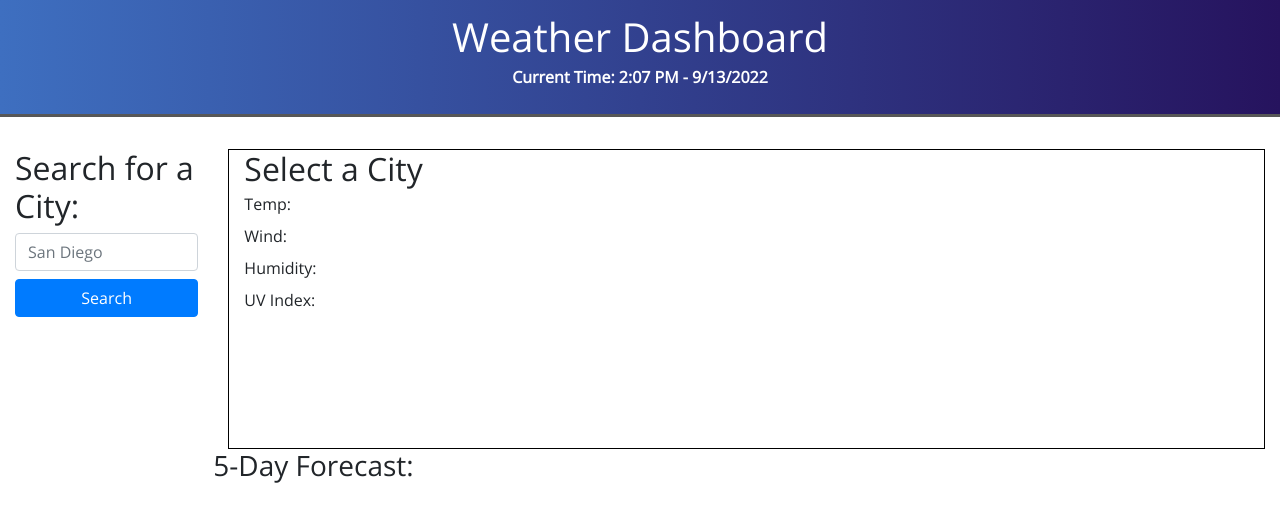
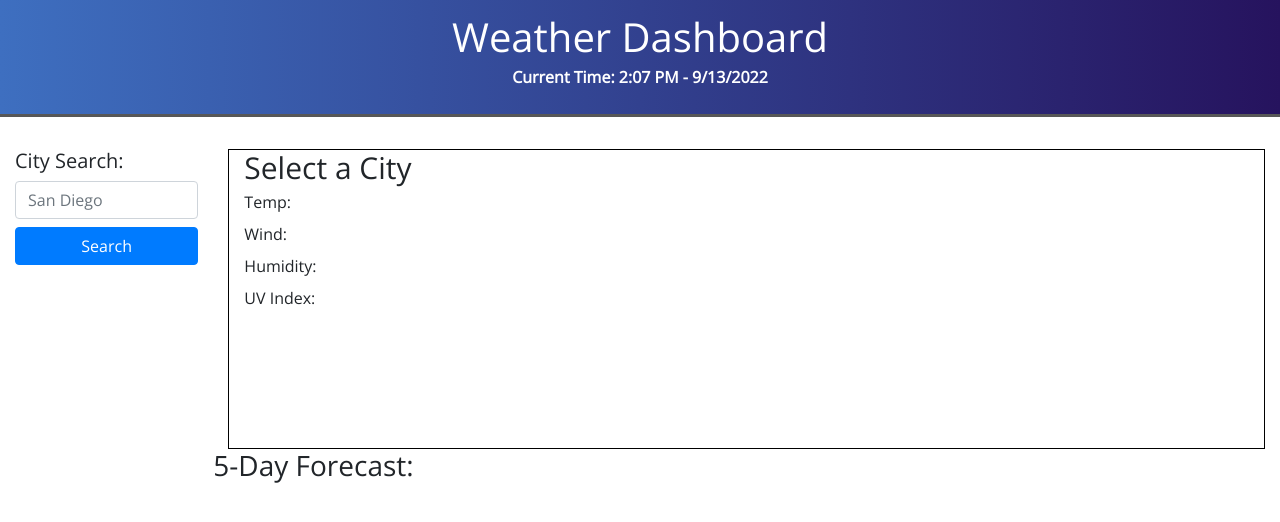
Before and after one commit to conradjohnson/m6-challenge, a plain HTML site: page index.html in a window 1280 px wide. Drawn offline with nearby package versions, Linux system fonts and the light colour scheme.

Commit message:
additional styling fixes

```diff
--- a/assets/css/style.css
+++ b/assets/css/style.css
@@ -102,6 +102,12 @@ body {
     height:300px;
     border: 1px solid #000;
   }
+#area-detail h2{
+  font-size:30px;
+}
+#search-form h2{
+  font-size:20px;
+}
 #search-list button {
     float: right;
     border: none;
--- a/index.html
+++ b/index.html
@@ -18,7 +18,7 @@
     <main class="d-flex flex-wrap">
         <aside class="col-lg-2 col-md-12 col-sm-12">
             <form class="form-group flex-column" id="search-form">
-                <h2>Search for a City:</h2>
+                <h2>City Search:</h2>
                 <input type="text" id="city-search" class="form-control" placeholder="San Diego"/>
                 <button type="submit" class="w-100 mt-2 btn btn-primary">Search</button>
             </form>
```
